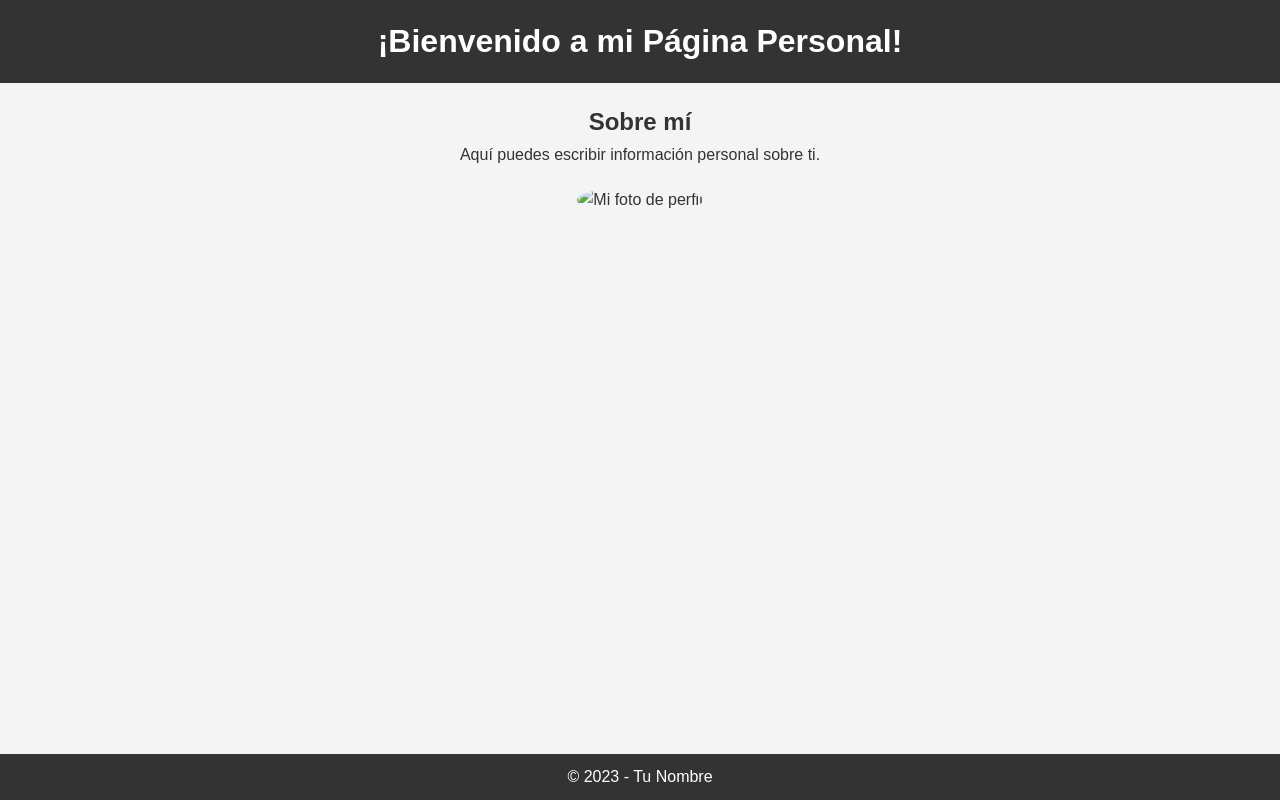
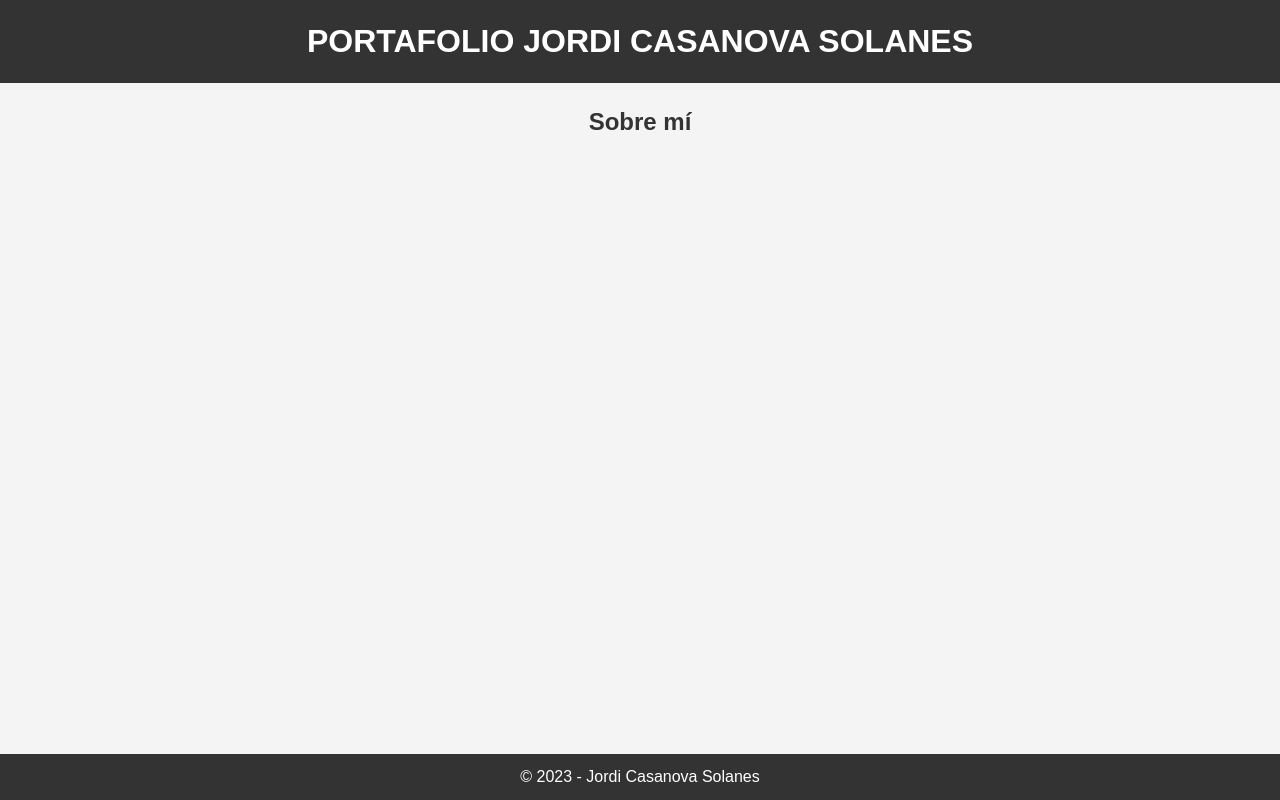
Before and after one commit to Jordismt/Jcasol, a plain HTML site: page index.html in a window 1280 px wide. Drawn offline with Linux system fonts and the light colour scheme.

Commit message:
Actualizat

```diff
--- a/index.html
+++ b/index.html
@@ -3,22 +3,21 @@
 <head>
     <meta charset="UTF-8">
     <meta name="viewport" content="width=device-width, initial-scale=1.0">
-    <title>Mi Página Personal</title>
+    <title>Jcasol_DEV</title>
     <link rel="stylesheet" href="css/styles.css">
 </head>
 <body>
     <header>
-        <h1>¡Bienvenido a mi Página Personal!</h1>
+        <h1>PORTAFOLIO JORDI CASANOVA SOLANES</h1>
     </header>
     <main>
         <section class="about-me">
             <h2>Sobre mí</h2>
-            <p>Aquí puedes escribir información personal sobre ti.</p>
-            <img src="images/profile.jpg" alt="Mi foto de perfil">
+            <p></p>
         </section>
     </main>
     <footer>
-        <p>&copy; 2023 - Tu Nombre</p>
+        <p>&copy; 2023 - Jordi Casanova Solanes</p>
     </footer>
 </body>
 </html>
```
